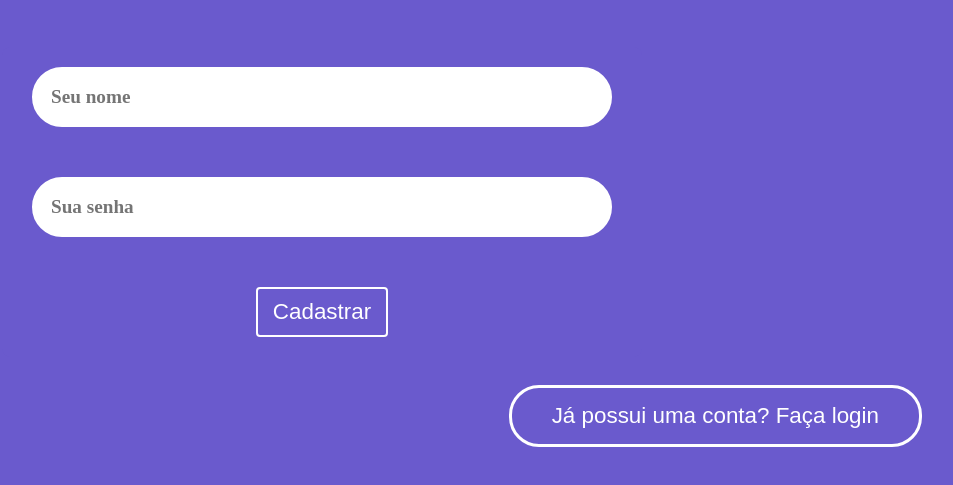
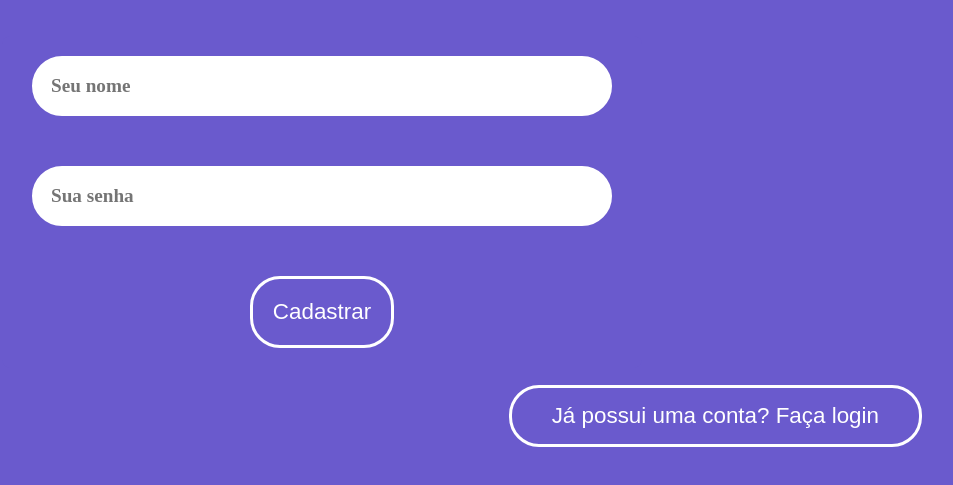
Before and after one commit to Filipi0/Task-Manager, a plain HTML site: page cadastro.html in a window 1280 px wide. Shown: the part 313-798 px from the top of the page, without its empty margins (318-1271 px from the left). Drawn offline with Linux system fonts and the light colour scheme; a web font is replaced by a local one.

Commit message:
Ajustando botão de cadastrar

```diff
--- a/cadastro.html
+++ b/cadastro.html
@@ -22,7 +22,7 @@
                     <div class="input-group2">
                         <input type="password" id="password" name="password" placeholder="Sua senha" required>
                     </div>
-                    <button type="submit">Cadastrar</button>
+                    <button type="submit" class="submit-button">Cadastrar</button> <!-- Adicionando a classe "submit-button" aqui -->
                 </form>
             </div>
             <div class="right-section2"></div>
@@ -56,7 +56,6 @@
             window.location.href = 'login.html';
         }
 
-
         function goToLogin() {
             window.location.href = 'login.html';
         }
--- a/style.css
+++ b/style.css
@@ -97,6 +97,7 @@ button:hover {
     cursor: pointer;
 }
 
+
 /* Estilos para a tela de cadastro */
 
 body .container2 {
@@ -128,6 +129,22 @@ body .container2 {
     margin-top: 50px;
 }
 
+
+.submit-button {
+    background-color: transparent;
+    color: white;
+    padding: 20px 20px;
+    border: 3.3px solid white;
+    border-radius: 30px;
+    cursor: pointer;
+    font-size: 1.4em;
+}
+
+
+.submit-button:hover {
+    background-color: #ffffff;
+    color: #6A5ACD;
+}
 
 .input-group2 {
     margin-bottom: 50px;
```
Lines whose indentation alone changed are shown as unchanged.
